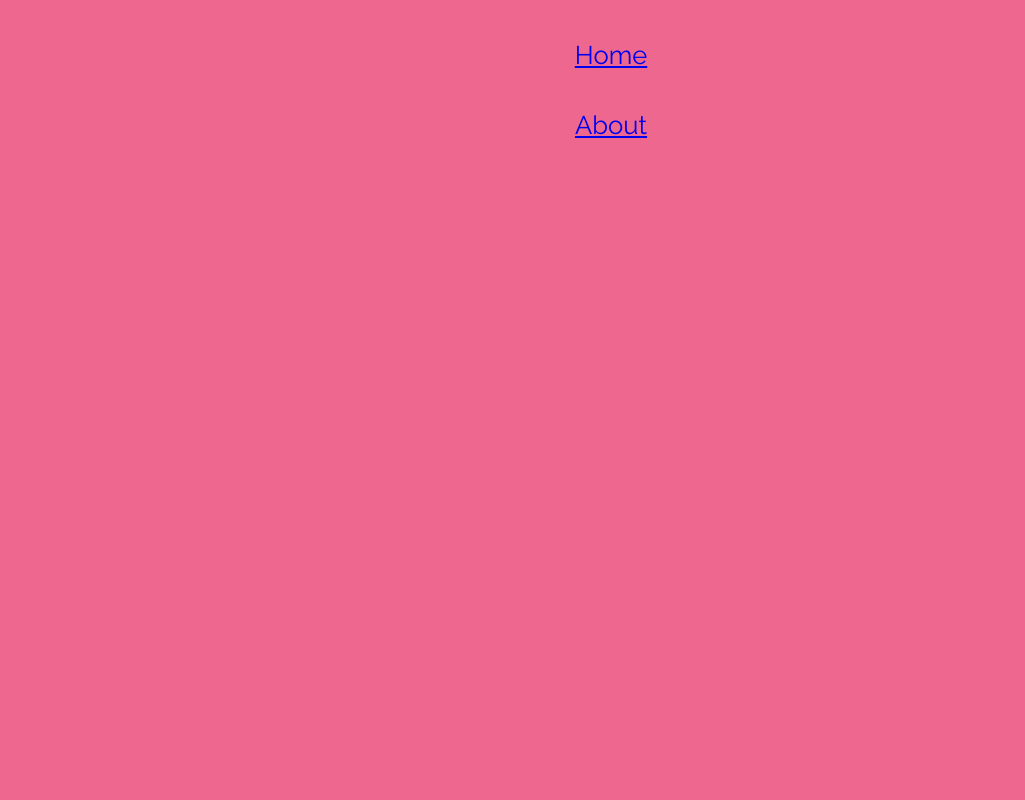
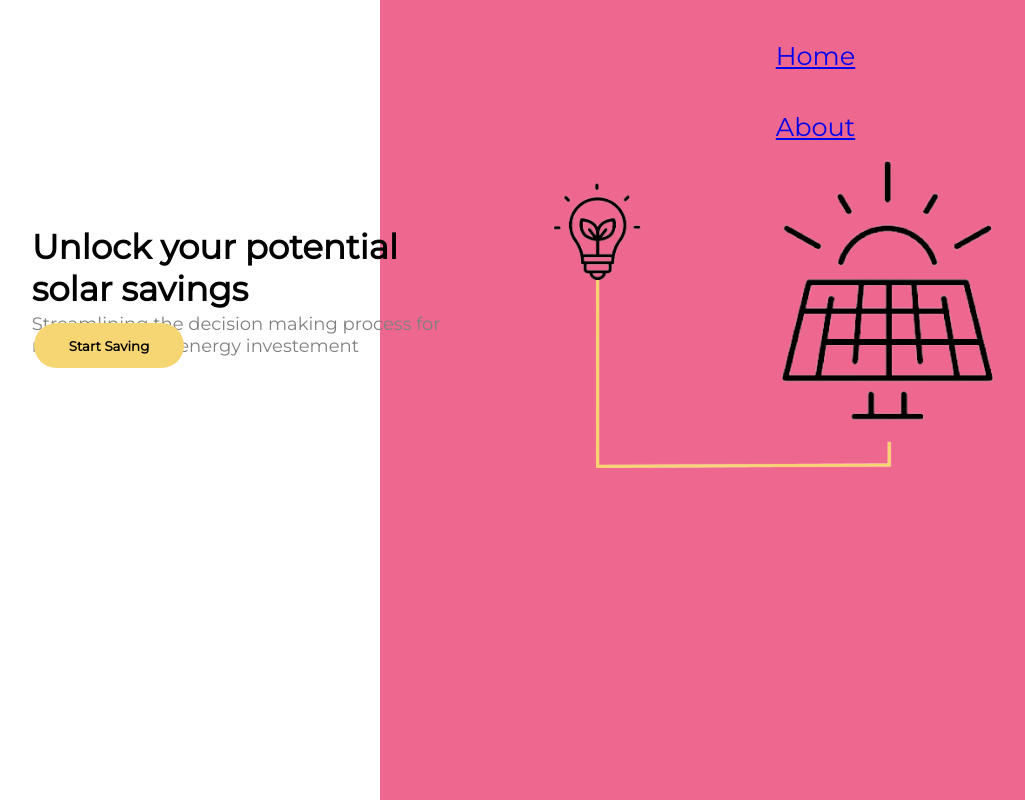
Before and after one commit to tanushree-sharma/fydp-app, a React (Create React App) app: page / in a window 1280 px wide. Shown: the whole page, without its empty margins (29-1054 px from the left). Built offline with nearby package versions, Linux system fonts and the light colour scheme; no server answers.

Commit message:
homepage text and graphic

```diff
--- a/src/App.css
+++ b/src/App.css
@@ -1,4 +1,4 @@
-@import url('https://fonts.googleapis.com/css?family=Raleway:300,400,500,700&display=swap');
+@import url('https://fonts.googleapis.com/css2?family=Montserrat&display=swap');
 
 :root{
   --sidebar-flex:1.5;
@@ -14,7 +14,8 @@
   }
 
 body{
-  font-family: 'Raleway';
+  font-family: 'Montserrat', sans-serif;
+
   }
 
 .App{
@@ -50,3 +51,58 @@ nav ul li{
 .active{
 font-weight: bolder;
 }
+
+#mainGraphic {
+  position: absolute;
+  width: 490px;
+  height: 350px;
+  left: 570px;
+  top: 145px;
+}
+
+#mainText {
+  font-family: 'Montserrat', sans-serif;
+  font-weight: bold;
+  font-size: 34px;
+  color: black;
+  position: relative;
+  left: 14.83%;
+  right: 59.37%;
+  top: 28.26%;
+  bottom: 55.21%;
+
+}
+#mainSubText {
+  font-family: 'Montserrat', sans-serif;
+  font-size: 18px;
+  color: #80807F;
+
+  position: relative;
+  left: 14.83%;
+  right: 61.42%;
+  top: 28.62%;
+  bottom: 46.48%;
+}
+
+#startButton {
+  font-family: 'Montserrat', sans-serif;
+  font-weight: bold;
+  position: absolute;
+  width: 150px;
+  height: 45px;
+  left: 63px;
+  top: 323px;
+  border-radius: 55px;
+  background-color: #F6D673;
+  border: none;
+  outline: none;
+}
+
+#startButton:active {
+  background: #80807F;
+  color: white;
+  -webkit-box-shadow: inset 0px 0px 5px #c1c1c1;
+     -moz-box-shadow: inset 0px 0px 5px #c1c1c1;
+          box-shadow: inset 0px 0px 5px #c1c1c1;
+   outline: none;
+}
--- a/src/App.js
+++ b/src/App.js
@@ -1,10 +1,13 @@
 import React, { useState, useEffect } from 'react';
 import './App.css';
+
+
 import {
   BrowserRouter as Router,
   Route,
   } from "react-router-dom";
   import Navbar from './components/Navbar';
+  import MainHomepage from './components/mainHomepage';
 
 function App() {
   const [currentTime, setCurrentTime] = useState(0);
@@ -18,7 +21,8 @@ function App() {
   return (
     <Router>
     <div className="App">
-    <Navbar />
+      <MainHomepage />
+      <Navbar />
     </div>
     </Router>
   );
--- /dev/null
+++ b/src/components/mainHomepage.js
@@ -0,0 +1,26 @@
+import React, { Component } from 'react'
+import graphic from '../homePageGraphic.png'
+
+console.log(graphic)
+
+class mainHomepage extends Component {
+    render() {
+        return (
+        <div>
+            {/* Your Html/JSX code goes here */}
+            <h1 id="mainText">Unlock your potential </h1>
+            <h1 id="mainText"> solar savings</h1>
+            <p id="mainSubText"> Streamlining the decision making process for </p>
+            <p id="mainSubText"> residential solar energy investement </p>
+
+            <form action="/form">
+                <button type="submit" id="startButton"> Start Saving </button>
+            </form>
+
+            <img src={graphic} alt ="graphic" id="mainGraphic"/>
+        </div>
+        )
+    }
+}
+
+export default mainHomepage
```
Also changed, not shown: src/homePageGraphic.png (added), 1 other file (tests, documents, lock files or other folders).
